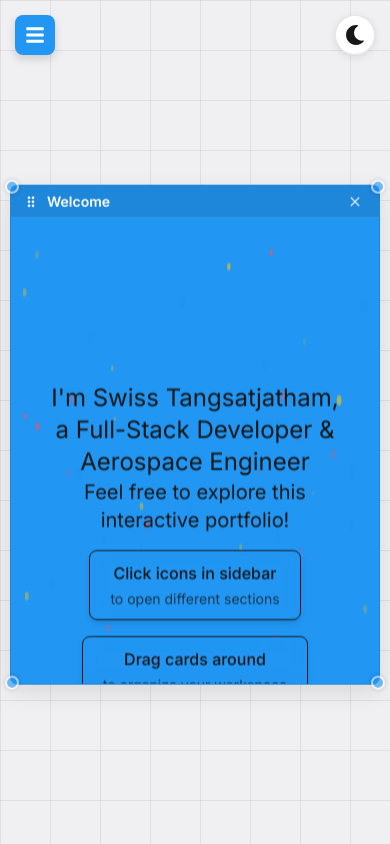
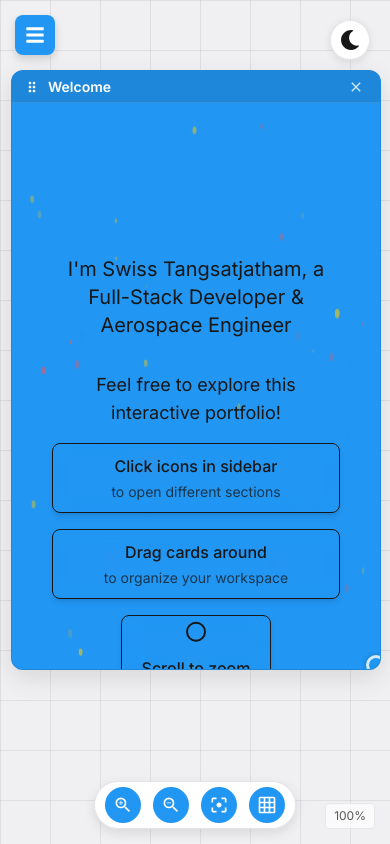
Before and after one commit to tintinguy01/swiss-space, a Next.js app: page / in a window 390 px wide. Built offline with nearby package versions, Linux system fonts and the light colour scheme.

Commit message:
Update some card effect and appearance

```diff
--- a/app/components/Portfolio.tsx
+++ b/app/components/Portfolio.tsx
@@ -67,8 +67,8 @@ export default function Portfolio() {
     // If mobile, use centered positioning
     if (isMobile) {
       const mobileWidth = Math.min(450, window.innerWidth - 20);
-      const mobileHeight = 500;
-      const mobileX = (window.innerWidth - mobileWidth) / 2;
+      const mobileHeight = 600; // Increased height for welcome card
+      const mobileX = 0; // Will be centered with CSS transform
       const mobileY = 100; // Start from the top with enough space for the header
 
       return {
@@ -127,8 +127,8 @@ export default function Portfolio() {
         title: "Skills",
         component: <SkillsCard />,
         position: positions.skills,
-        width: isMobile ? positions.mobileWidth : 450,
-        height: isMobile ? positions.mobileHeight : 500,
+        width: isMobile ? positions.mobileWidth : 550,
+        height: isMobile ? positions.mobileHeight : 550,
         visible: false
       },
       {
--- a/app/components/sections/AboutCard.tsx
+++ b/app/components/sections/AboutCard.tsx
@@ -44,11 +44,11 @@ export default function AboutCard() {
         className="text-center"
       >
         <h2 className="text-2xl font-bold mb-1">Swiss Tangsatjatham</h2>
-        <p className="text-lg font-medium">Full-Stack Developer & Aerospace Engineer</p>
+        <p className="text-lg font-medium">Self-taught Full-Stack Developer</p>
 
         <motion.button
           onClick={handleDownloadResume}
-          className="mt-2 px-4 py-2 bg-primary text-white rounded-lg inline-flex items-center gap-2
+          className="mt-2 px-4 py-2 bg-primary rounded-lg inline-flex items-center gap-2
                    hover:bg-primary/90 transition-all shadow-sm text-sm cursor-pointer"
           whileHover={{ scale: 1.05 }}
           whileTap={{ scale: 0.98 }}
--- a/app/components/sections/WelcomeCard.tsx
+++ b/app/components/sections/WelcomeCard.tsx
@@ -1,11 +1,26 @@
 "use client";
 
-import { useEffect, useRef } from "react";
+import { useEffect, useRef, useState } from "react";
 import { motion } from "framer-motion";
 import { gsap } from "gsap";
 
 export default function WelcomeCard() {
   const canvasRef = useRef<HTMLCanvasElement>(null);
+  const [isMobile, setIsMobile] = useState(false);
+
+  // Detect mobile screens
+  useEffect(() => {
+    const checkMobile = () => {
+      setIsMobile(window.innerWidth < 768);
+    };
+
+    checkMobile();
+    window.addEventListener('resize', checkMobile);
+
+    return () => {
+      window.removeEventListener('resize', checkMobile);
+    };
+  }, []);
 
   // Animated background effect
   useEffect(() => {
@@ -129,7 +144,7 @@ export default function WelcomeCard() {
   }, []);
 
   return (
-    <div className="flex flex-col justify-between items-center p-6 h-full relative overflow-hidden">
+    <div className={`flex flex-col justify-between items-center p-6 h-full relative overflow-y-auto ${isMobile ? 'min-h-[600px]' : ''}`}>
       <canvas
         ref={canvasRef}
         className="absolute inset-0 w-full h-full"
@@ -140,22 +155,22 @@ export default function WelcomeCard() {
         transition={{ duration: 1.5, ease: "easeInOut" }}
         className="relative z-10 mt-4 w-full"
       >
-        <h1 className="welcome-title text-5xl font-bold text-center bg-clip-text text-transparent bg-gradient-to-r from-primary via-accent to-secondary">
+        <h1 className="welcome-title text-4xl md:text-5xl font-bold text-center bg-clip-text text-transparent bg-gradient-to-r from-primary via-accent to-secondary">
           Welcome to My Portfolio
         </h1>
-        <p className="welcome-subtitle text-2xl mt-4 text-center">
+        <p className="welcome-subtitle text-xl md:text-2xl mt-4 text-center">
           I&apos;m Swiss Tangsatjatham, a Full-Stack Developer & Aerospace Engineer
         </p>
       </motion.div>
 
-      <div className="welcome-instructions text-center relative z-10 w-full">
-        <p className="text-xl mb-4">Feel free to explore this interactive portfolio!</p>
-        <div className="flex gap-4 justify-center items-center flex-wrap mb-4">
+      <div className="welcome-instructions text-center relative z-10 w-full mt-8">
+        <p className="text-lg md:text-xl mb-4">Feel free to explore this interactive portfolio!</p>
+        <div className="flex flex-col md:flex-row gap-4 justify-center items-center md:flex-wrap mb-4">
           <motion.div
             initial={{ opacity: 0 }}
             animate={{ opacity: 1 }}
             transition={{ delay: 1.2 }}
-            className="instruction-item flex flex-col items-center px-5 py-2.5 rounded-lg bg-card-bg border border-card-border backdrop-blur-sm shadow-md"
+            className="instruction-item flex flex-col items-center px-5 py-2.5 rounded-lg bg-card-bg border border-card-border backdrop-blur-sm shadow-md w-full md:w-auto"
           >
             <span className="text-base font-medium mb-1">Click icons in sidebar</span>
             <span className="text-sm opacity-75">to open different sections</span>
@@ -165,7 +180,7 @@ export default function WelcomeCard() {
             initial={{ opacity: 0 }}
             animate={{ opacity: 1 }}
             transition={{ delay: 1.5 }}
-            className="instruction-item flex flex-col items-center px-5 py-2.5 rounded-lg bg-card-bg border border-card-border backdrop-blur-sm shadow-md"
+            className="instruction-item flex flex-col items-center px-5 py-2.5 rounded-lg bg-card-bg border border-card-border backdrop-blur-sm shadow-md w-full md:w-auto"
           >
             <span className="text-base font-medium mb-1">Drag cards around</span>
             <span className="text-sm opacity-75">to organize your workspace</span>
@@ -176,7 +191,7 @@ export default function WelcomeCard() {
           initial={{ opacity: 0 }}
           animate={{ opacity: 1 }}
           transition={{ delay: 1.8 }}
-          className="instruction-item inline-flex flex-col items-center px-5 py-2.5 rounded-lg bg-card-bg border border-card-border backdrop-blur-sm shadow-md"
+          className="instruction-item inline-flex flex-col items-center px-5 py-2.5 rounded-lg bg-card-bg border border-card-border backdrop-blur-sm shadow-md mb-8"
         >
           <motion.div
             animate={{ y: [0, -8, 0] }}
--- a/app/components/ui/DraggableCard.tsx
+++ b/app/components/ui/DraggableCard.tsx
@@ -130,7 +130,7 @@ export default function DraggableCard({
   return (
     <motion.div
       ref={cardRef}
-      className={`draggable-card ${isMobile ? 'mobile-card' : ''}`}
+      className={`draggable-card ${isMobile ? 'mobile-card' : ''} ${isDragging ? 'dragging' : ''}`}
       style={customCardStyle}
       initial={{ opacity: 0, scale: 0.9 }}
       animate={{
@@ -145,9 +145,8 @@ export default function DraggableCard({
         damping: 40,
         mass: 1
       }}
-      drag
+      drag={true}
       dragMomentum={false}
-      dragConstraints={false}
       dragTransition={{
         power: 0,
         timeConstant: 0,
@@ -161,15 +160,40 @@ export default function DraggableCard({
       onDragStart={() => {
         setIsDragging(true);
         if (bringToFront) bringToFront(id);
+
+        // For mobile dragging, apply custom CSS variables
+        if (isMobile && cardRef.current) {
+          cardRef.current.style.setProperty('--drag-x', `0px`);
+          cardRef.current.style.setProperty('--drag-y', `0px`);
+        }
       }}
-      onDragEnd={(_, info) => {
+      onDrag={(e, info) => {
+        // For mobile dragging, update CSS variables
+        if (isMobile && cardRef.current) {
+          cardRef.current.style.setProperty('--drag-x', `${info.offset.x}px`);
+          cardRef.current.style.setProperty('--drag-y', `${info.offset.y}px`);
+        }
+      }}
+      onDragEnd={(e, info) => {
         setIsDragging(false);
+
+        if (isMobile) {
+          // For mobile, only update the Y position
+          const newPos = {
+            x: position.x,
+            y: position.y + info.offset.y
+          };
+          setPosition(newPos);
+          if (onDragEnd) onDragEnd(id, newPos);
+        } else {
+          // For desktop, update both X and Y
           const newPos = {
             x: position.x + info.offset.x,
             y: position.y + info.offset.y
           };
           setPosition(newPos);
           if (onDragEnd) onDragEnd(id, newPos);
+        }
       }}
       onClick={() => {
         if (bringToFront) bringToFront(id);
@@ -198,14 +222,15 @@ export default function DraggableCard({
       </div>
       <div
         ref={contentRef}
-        className="card-content responsive-content"
+        className="card-content responsive-content overflow-y-auto"
+        style={{ maxHeight: isMobile ? '70vh' : 'auto' }}
       >
         {children}
       </div>
 
-      {/* Resize handles */}
+      {/* Resize handles - now work on mobile too */}
       <div
-        className="resizable-handle se"
+        className={`resizable-handle se ${isMobile ? 'mobile-resize-handle' : ''}`}
         onMouseDown={(e) => {
           e.stopPropagation();
 
@@ -230,8 +255,36 @@ export default function DraggableCard({
           document.addEventListener("mousemove", handleMouseMove);
           document.addEventListener("mouseup", handleMouseUp);
         }}
+        onTouchStart={(e) => {
+          if (!isMobile) return;
+          e.stopPropagation();
+
+          let startX = e.touches[0].clientX;
+          let startY = e.touches[0].clientY;
+
+          const handleTouchMove = (touchMoveEvent: TouchEvent) => {
+            const dx = touchMoveEvent.touches[0].clientX - startX;
+            const dy = touchMoveEvent.touches[0].clientY - startY;
+            handleResize("se", dx, dy);
+
+            // Update starting position for smoother, incremental movement
+            startX = touchMoveEvent.touches[0].clientX;
+            startY = touchMoveEvent.touches[0].clientY;
+          };
+
+          const handleTouchEnd = () => {
+            document.removeEventListener("touchmove", handleTouchMove);
+            document.removeEventListener("touchend", handleTouchEnd);
+          };
+
+          document.addEventListener("touchmove", handleTouchMove);
+          document.addEventListener("touchend", handleTouchEnd);
+        }}
       />
 
+      {/* Other resize handles */}
+      {!isMobile && (
+        <>
           <div
             className="resizable-handle sw"
             onMouseDown={(e) => {
@@ -315,6 +368,8 @@ export default function DraggableCard({
               document.addEventListener("mouseup", handleMouseUp);
             }}
           />
+        </>
+      )}
     </motion.div>
   );
 }
--- a/app/components/ui/Workspace.tsx
+++ b/app/components/ui/Workspace.tsx
@@ -132,7 +132,7 @@ export default function Workspace({ children, isMobile = false }: WorkspaceProps
     setGridVisible(prev => !prev);
   };
 
-  // For mobile, use a simplified workspace
+  // For mobile, use a simplified workspace but with controls
   if (isMobile) {
     return (
       <div
@@ -149,6 +149,31 @@ export default function Workspace({ children, isMobile = false }: WorkspaceProps
         >
           {children}
         </motion.div>
+
+        {/* Control panel - always visible on mobile */}
+        <div className="control-panel">
+          <button className="control-button" onClick={zoomIn} title="Zoom In">
+            <MdZoomIn size={20} />
+          </button>
+          <button className="control-button" onClick={zoomOut} title="Zoom Out">
+            <MdZoomOut size={20} />
+          </button>
+          <button className="control-button" onClick={resetView} title="Reset View">
+            <MdOutlineFilterCenterFocus size={20} />
+          </button>
+          <button
+            className={`control-button ${!gridVisible ? 'opacity-50' : ''}`}
+            onClick={toggleGrid}
+            title="Toggle Grid"
+          >
+            <MdGridOn size={20} />
+          </button>
+        </div>
+
+        {/* Zoom indicator in bottom right */}
+        <div className="zoom-indicator">
+          {Math.round(scale * 100)}%
+        </div>
       </div>
     );
   }
@@ -192,7 +217,7 @@ export default function Workspace({ children, isMobile = false }: WorkspaceProps
         </button>
       </div>
 
-      {/* Zoom indicator */}
+      {/* Zoom indicator in bottom right */}
       <div className="zoom-indicator">
         {Math.round(scale * 100)}%
       </div>
--- a/app/globals.css
+++ b/app/globals.css
@@ -108,7 +108,16 @@ body {
   max-width: 95vw;
   cursor: grab;
   backdrop-filter: blur(5px);
-  /* Do not prevent transforms as it breaks draggability */
+  left: 50% !important;
+  transform: translateX(-50%) !important;
+  transform-origin: center !important;
+  transform-box: fill-box !important;
+  will-change: transform;
+}
+
+/* Transform override for dragging on mobile */
+.mobile-card.dragging {
+  transform: translateX(-50%) translate(var(--drag-x, 0), var(--drag-y, 0)) !important;
 }
 
 .card-handle {
@@ -141,6 +150,7 @@ body {
   display: flex;
   flex-direction: column;
   min-height: 0;
+  -webkit-overflow-scrolling: touch;
 }
 
 .responsive-content {
@@ -148,6 +158,7 @@ body {
   width: 100% !important;
   height: 100% !important;
   overflow-y: auto;
+  -webkit-overflow-scrolling: touch;
 }
 
 .responsive-content > * {
@@ -369,9 +380,8 @@ body {
 
 .zoom-indicator {
   position: fixed;
-  bottom: 75px;
-  left: 50%;
-  transform: translateX(-50%);
+  bottom: 20px;
+  right: 20px;
   background: var(--card-bg);
   padding: 3px 8px;
   border-radius: 5px;
@@ -382,9 +392,17 @@ body {
   backdrop-filter: blur(5px);
 }
 
-.mobile-portfolio .control-panel,
+.mobile-portfolio .control-panel {
+  display: flex;
+  z-index: 1000;
+  bottom: 15px;
+  padding: 5px 10px;
+}
+
 .mobile-portfolio .zoom-indicator {
-  display: none;
+  display: block;
+  bottom: 15px;
+  right: 15px;
 }
 
 ::-webkit-scrollbar {
@@ -420,27 +438,24 @@ body {
 
 @media (max-width: 767px) {
   .card-content {
-    padding: 12px;
+    overflow-y: auto !important;
+    -webkit-overflow-scrolling: touch;
+    padding-bottom: 20px;
   }
 
   .draggable-card {
-    border-radius: 8px;
+    min-height: 500px;
+    max-height: 80vh;
+    overflow: hidden;
   }
 
   .theme-toggle {
-    width: 36px;
-    height: 36px;
+    right: 20px;
+    top: 20px;
   }
 
   .resizable-handle {
-    width: 14px;
-    height: 14px;
-    opacity: 0.6;
-  }
-
-  .draggable-card:hover .resizable-handle,
-  .mobile-card .resizable-handle {
-    opacity: 0.6;
+    display: none !important;
   }
 }
 
@@ -486,3 +501,54 @@ body {
   top: 15px;
   right: 15px;
 }
+
+.mobile-resize-handle {
+  display: block !important;
+  opacity: 0.8;
+  width: 20px;
+  height: 20px;
+  background: var(--primary);
+  border: 3px solid white;
+}
+
+/* Adjust control panel for mobile */
+@media (max-width: 767px) {
+  .control-panel {
+    bottom: 15px;
+    padding: 5px 10px;
+  }
+
+  .control-button {
+    width: 36px;
+    height: 36px;
+  }
+
+  .zoom-indicator {
+    bottom: 60px;
+  }
+
+  .card-content {
+    overflow-y: auto !important;
+    -webkit-overflow-scrolling: touch;
+    padding-bottom: 20px;
+  }
+
+  .draggable-card {
+    min-height: 500px;
+    max-height: 80vh;
+    overflow: hidden;
+  }
+
+  .theme-toggle {
+    right: 20px;
+    top: 20px;
+  }
+
+  .resizable-handle {
+    display: none !important;
+  }
+
+  .mobile-resize-handle {
+    display: block !important;
+  }
+}
```
Also changed, not shown: app/components/sections/ExperienceCard.tsx (+18 -15 lines), app/components/sections/SkillsCard.tsx (+137 -39 lines). Lines whose indentation alone changed are shown as unchanged.
